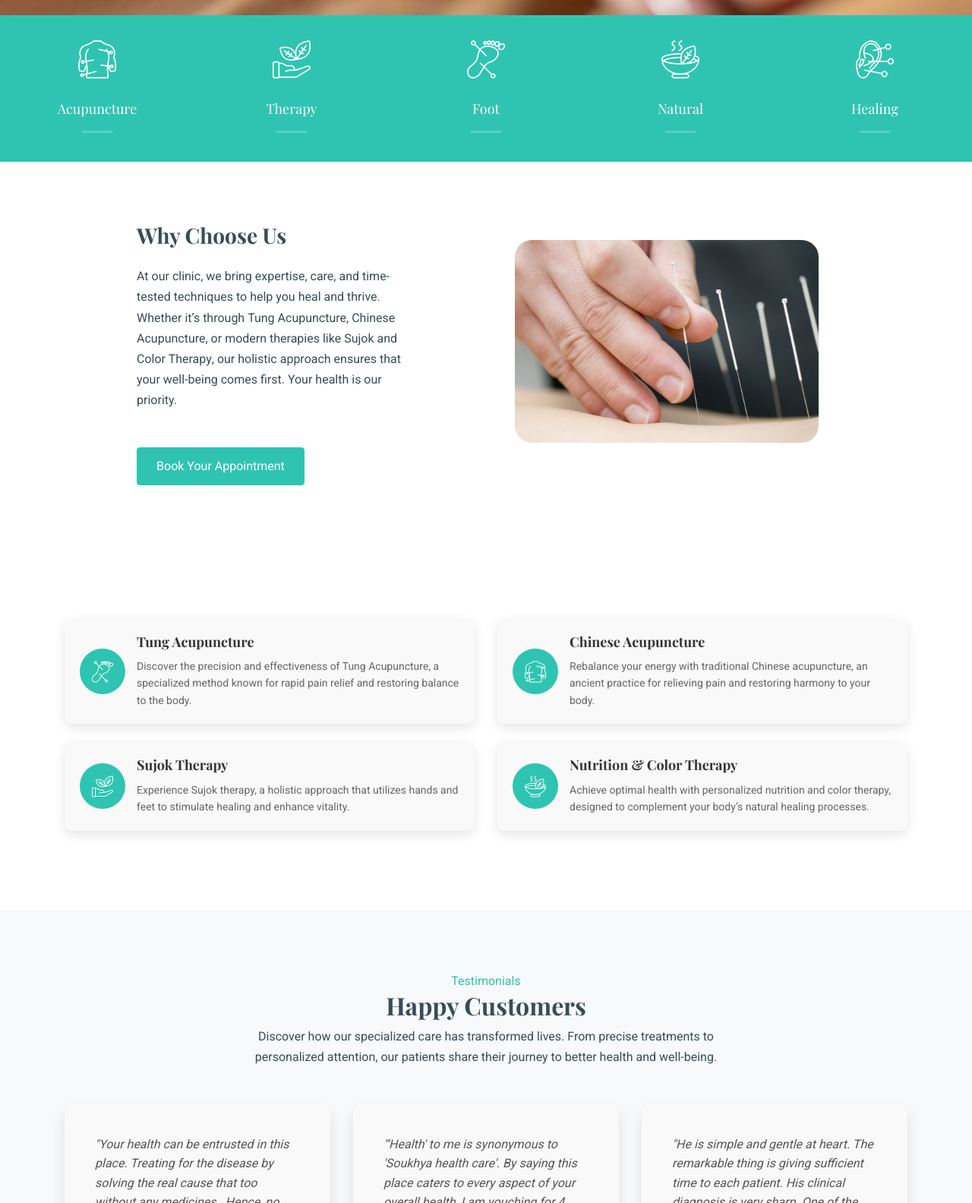
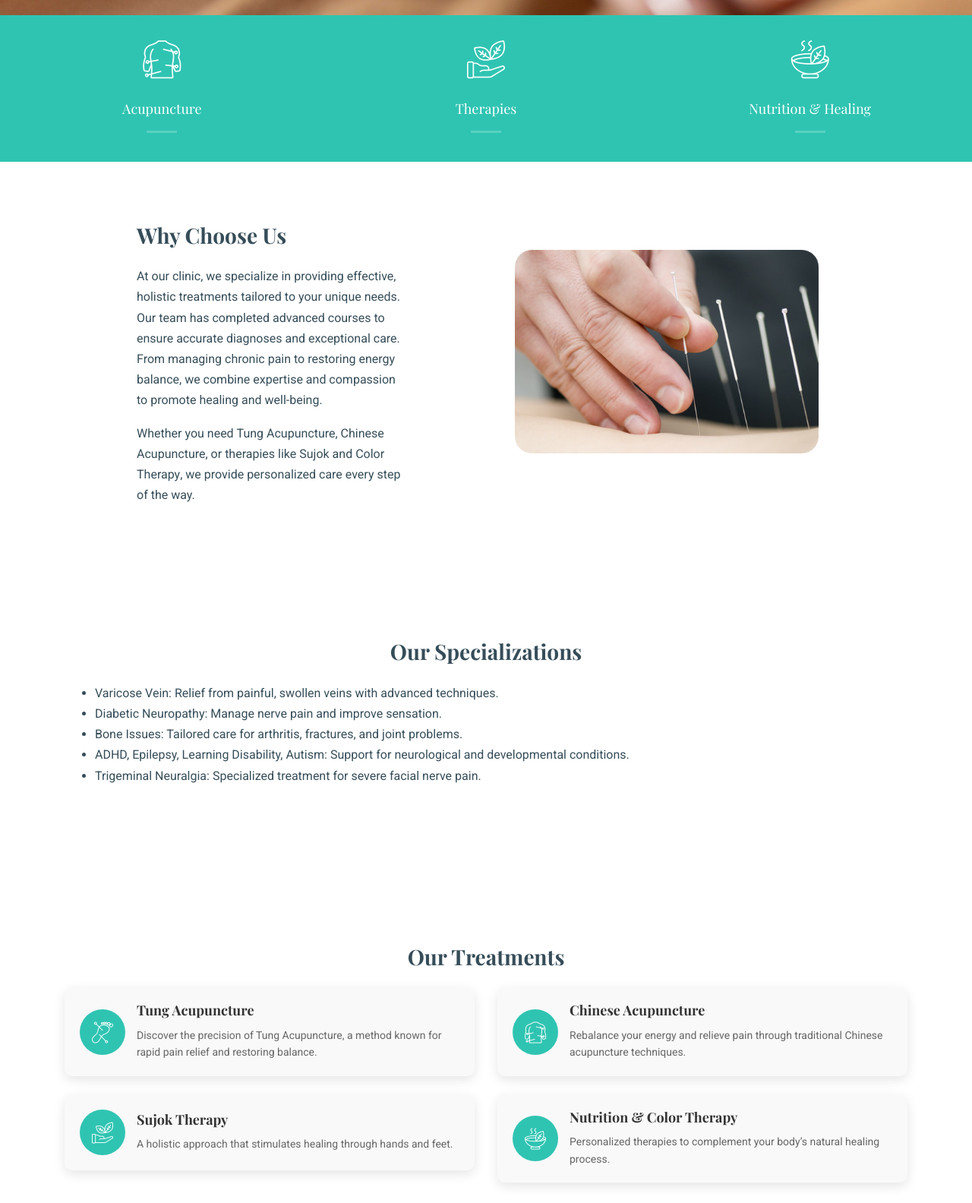
Before and after one commit to farookeei/soukya-clinic, a plain HTML site: page index.html in a window 1280 px wide. Shown: the part 780-2364 px from the top of the page at 76% size. Drawn offline with nearby package versions, Linux system fonts and the light colour scheme; files whose address does not match are found by name.

Commit message:
update:added specialities,mail redirection,removed redundancy

```diff
--- a/index.html
+++ b/index.html
@@ -112,15 +112,7 @@
                         <div class="icon-wrap">
                             <span class="flaticon-therapy"></span>
                         </div>
-                <h3>Therapy</h3>
-              </div>
-            </div>
-            <div class="col-6 col-sm-6 col-md col-lg h-100">
-              <div href="#" class="service">
-                <div class="icon-wrap">
-                  <span class="flaticon-acupuncture-1"></span>
-                </div>
-                <h3>Foot</h3>
+                        <h3>Therapies</h3>
                     </div>
                 </div>
                 <div class="col-6 col-sm-6 col-md col-lg h-100">
@@ -128,96 +120,103 @@
                         <div class="icon-wrap">
                             <span class="flaticon-herbal"></span>
                         </div>
-                <h3>Natural</h3>
-              </div>
-            </div>
-            <div class="col-6 col-sm-6 col-md col-lg h-100">
-              <div href="#" class="service">
-                <div class="icon-wrap">
-                  <span class="flaticon-acupuncture"></span>
-                </div>
-                <h3>Healing</h3>
+                        <h3>Nutrition & Healing</h3>
                     </div>
                 </div>
             </div>
         </div>
     </div>
 
-
-
     <div class="site-section" id="about">
         <div class="container">
             <div class="row align-items-center">
+                <!-- Image Section -->
                 <div class="col-lg-7 text-center order-lg-2">
                     <div class="img-wrap-1 mb-5">
                         <img src="images/acupuncture_2.png" alt="Acupuncture Treatment" class="img-fluid">
                     </div>
                 </div>
+                <!-- Text Content Section -->
                 <div class="col-lg-4 ml-auto order-lg-1">
                     <h3 class="mb-4 section-heading"><strong>Why Choose Us</strong></h3>
-                <p class="mb-5">
-                    At our clinic, we bring expertise, care, and time-tested techniques to help you heal and thrive.
-                    Whether it’s through <strong>Tung Acupuncture</strong>, <strong>Chinese Acupuncture</strong>, or modern therapies like
-                    <strong>Sujok</strong> and <strong>Color Therapy</strong>, our holistic approach ensures that your well-being comes first.
-                    Your health is our priority.
+                    <p>
+                        At our clinic, we specialize in providing effective, holistic treatments tailored to your unique needs.
+                        Our team has completed advanced courses to ensure accurate diagnoses and exceptional care. From managing
+                        chronic pain to restoring energy balance, we combine expertise and compassion to promote healing and well-being.
                     </p>
-                <p><a href="#contact" class="btn btn-primary">Book Your Appointment</a></p>
+                    <p>
+                        Whether you need <strong>Tung Acupuncture</strong>, <strong>Chinese Acupuncture</strong>, or therapies like <strong>Sujok</strong> and <strong>Color Therapy</strong>,
+                        we provide personalized care every step of the way.
+                    </p>
                 </div>
             </div>
         </div>
     </div>
 
-      <div class="site-section">
+    <div class="site-section" id="specializations">
         <div class="container">
+            <h3 class="mb-4 section-heading text-center"><strong>Our Specializations</strong></h3>
+            <ul class="mb-5">
+                <li><strong>Varicose Vein:</strong> Relief from painful, swollen veins with advanced techniques.</li>
+                <li><strong>Diabetic Neuropathy:</strong> Manage nerve pain and improve sensation.</li>
+                <li><strong>Bone Issues:</strong> Tailored care for arthritis, fractures, and joint problems.</li>
+                <li><strong>ADHD, Epilepsy, Learning Disability, Autism:</strong> Support for neurological and developmental conditions.</li>
+                <li><strong>Trigeminal Neuralgia:</strong> Specialized treatment for severe facial nerve pain.</li>
+            </ul>
+        </div>
+    </div>
+
+    <div class="site-section" id="treatments">
+        <div class="container">
+            <h3 class="mb-4 section-heading text-center"><strong>Our Treatments</strong></h3>
             <div class="row">
                 <div class="col-lg-6 mb-4">
                     <a href="#" class="d-flex service-2">
                         <div class="icon-wrap">
-                            <span class="flaticon-acupuncture-1"></span> <!-- Replace with a suitable flat icon for acupuncture -->
+                            <span class="flaticon-acupuncture-1"></span>
                         </div>
                         <div class="contents">
                             <h3>Tung Acupuncture</h3>
-                            <p>Discover the precision and effectiveness of Tung Acupuncture, a specialized method known for rapid pain relief and restoring balance to the body.</p>
+                            <p>Discover the precision of Tung Acupuncture, a method known for rapid pain relief and restoring balance.</p>
                         </div>
                     </a>
                 </div>
                 <div class="col-lg-6 mb-4">
                     <a href="#" class="d-flex service-2">
                         <div class="icon-wrap">
-                            <span class="flaticon-acupuncture-2"></span> <!-- Suitable icon for traditional Chinese acupuncture -->
+                            <span class="flaticon-acupuncture-2"></span>
                         </div>
                         <div class="contents">
                             <h3>Chinese Acupuncture</h3>
-                            <p>Rebalance your energy with traditional Chinese acupuncture, an ancient practice for relieving pain and restoring harmony to your body.</p>
+                            <p>Rebalance your energy and relieve pain through traditional Chinese acupuncture techniques.</p>
                         </div>
                     </a>
                 </div>
                 <div class="col-lg-6 mb-4">
                     <a href="#" class="d-flex service-2">
                         <div class="icon-wrap">
-                            <span class="flaticon-therapy"></span> <!-- Suitable icon for Sujok therapy -->
+                            <span class="flaticon-therapy"></span>
                         </div>
                         <div class="contents">
                             <h3>Sujok Therapy</h3>
-                            <p>Experience Sujok therapy, a holistic approach that utilizes hands and feet to stimulate healing and enhance vitality.</p>
+                            <p>A holistic approach that stimulates healing through hands and feet.</p>
                         </div>
                     </a>
                 </div>
                 <div class="col-lg-6 mb-4">
                     <a href="#" class="d-flex service-2">
                         <div class="icon-wrap">
-                            <span class="flaticon-herbal"></span> <!-- Icon for nutrition and color therapy -->
+                            <span class="flaticon-herbal"></span>
                         </div>
                         <div class="contents">
                             <h3>Nutrition & Color Therapy</h3>
-                            <p>Achieve optimal health with personalized nutrition and color therapy, designed to complement your body’s natural healing processes.</p>
+                            <p>Personalized therapies to complement your body’s natural healing process.</p>
                         </div>
                     </a>
                 </div>
             </div>
         </div>
     </div>
-
       <div class="site-section bg-light" id="testimonials">
         <div class="container">
           <div class="row">
@@ -398,7 +397,7 @@
                 <div class="mb-3 icon-wrap">
                   <span class="icon-phone"></span>
                 </div>
-                <span class="caption">+91 98464 92417</span>
+                <span class="caption">+91 7558835049 </span>
               </div>
 
             </div>
@@ -418,7 +417,7 @@
     <div class="mb-3 icon-wrap">
         <span class="icon-envelope-o"></span>
     </div>
-                <span class="caption">soukhyaclinic@gmail.com</span>
+    <a href="mailto:soukhyaclinic@gmail.com" class="caption">soukhyaclinic@gmail.com</a>
 </div>
 
             </div>
```
Lines whose indentation alone changed are shown as unchanged.
